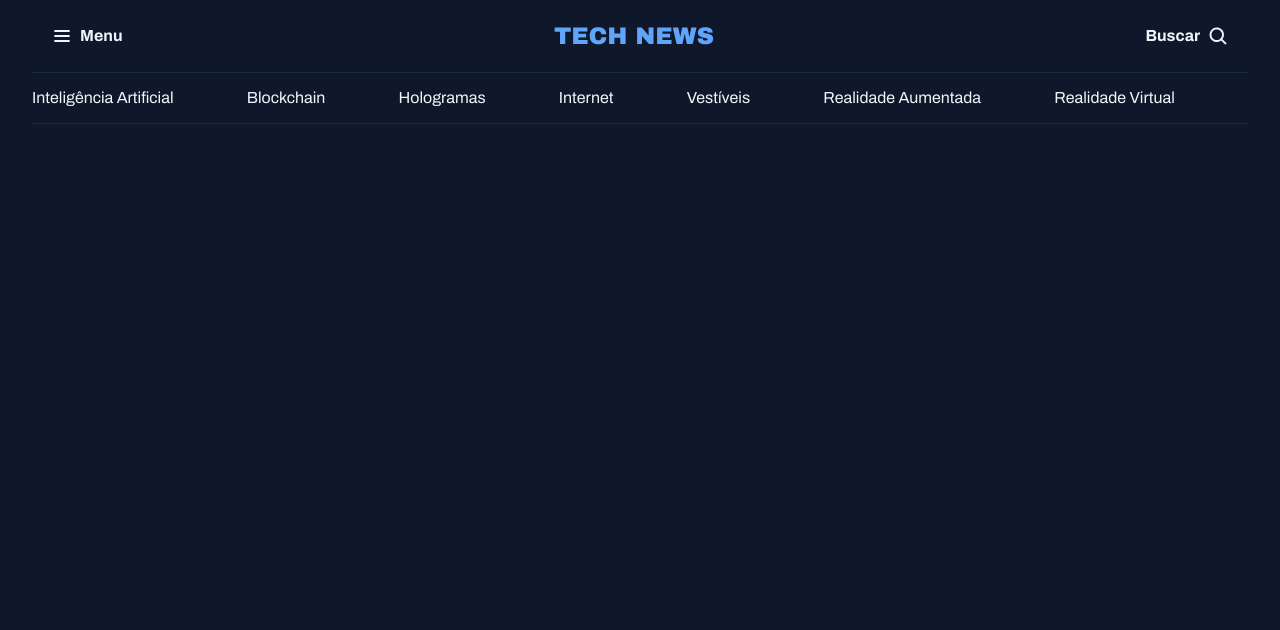
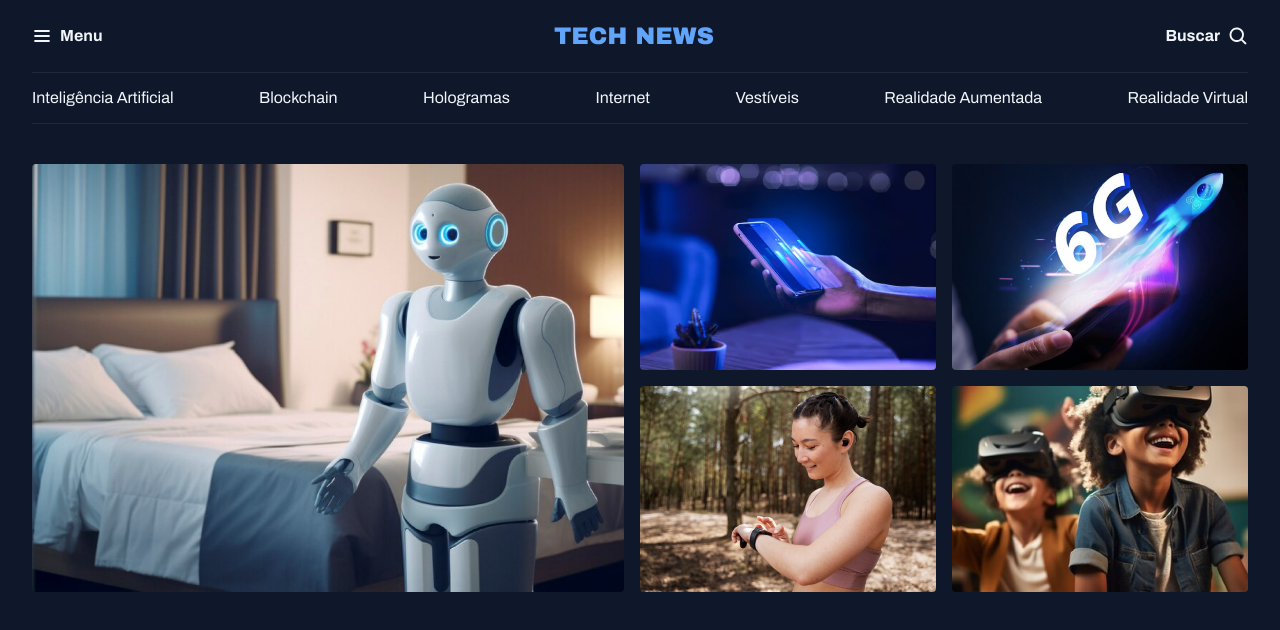
Before and after one commit to MatheusBrun/Newsportal, a plain HTML site: page index.html in a window 1280 px wide. Drawn offline with Linux system fonts and the light colour scheme.

Commit message:
Estruturando a seção destaques

```diff
--- a/index.html
+++ b/index.html
@@ -38,11 +38,23 @@
       <a href="#">Vestíveis</a>
       <a href="#">Realidade Aumentada</a>
       <a href="#">Realidade Virtual</a>
-
-
     </nav>
-
   </header>
+  <main class="grid container">
+    <section id="featured" class="grid grid-flow-col gap-16">
+      <div>
+        <img src="src/assets/images/Image 01.png" alt="">
+      </div>
+      <div>
+        <div class="grid grid-cols-2 gap-16">
+          <img src="src/assets/images/Image 02.png" alt="">
+          <img src="src/assets/images/Image 03.png" alt="">
+          <img src="src/assets/images/Image 04.png" alt="">
+          <img src="src/assets/images/Image 05.png" alt="">
+        </div>
+      </div>
+    </section>
+  </main>
 </body>
 
 </html>
--- a/src/styles/global.css
+++ b/src/styles/global.css
@@ -44,13 +44,8 @@ h3 {
   font: inherit;
 }
 
-/* Utility-first é uma classe que faz só uma coisa*/
-.grid {
-  display: grid;
-}
-
-.grid-flow-col {
-  grid-auto-flow: column;
+img {
+  max-width: 100%;
 }
 
 .container {
@@ -58,3 +53,7 @@ h3 {
   padding-inline: 32px;
   margin-inline: auto;
 }
+
+main {
+  margin-top: 40px;
+}
--- a/src/styles/header.css
+++ b/src/styles/header.css
@@ -1,5 +1,6 @@
 #primary {
-  padding: 20px;
+  padding-block: 20px;
+
 
   div {
     display: flex;
@@ -20,7 +21,9 @@
 }
 
 #secondary {
+
   padding-block: 14px;
   border: solid 1px var(--stroke-color);
   border-inline: none;
+  justify-content: space-between;
 }
--- a/src/styles/index.css
+++ b/src/styles/index.css
@@ -1,2 +1,4 @@
 @import url(global.css);
+@import url(utility.css);
 @import url(header.css);
+@import url(sections.css);
--- /dev/null
+++ b/src/styles/sections.css
@@ -0,0 +1,7 @@
+#featured {
+  img {
+    height: 100%;
+    object-fit: cover;
+    border-radius: 4px;
+  }
+}
--- /dev/null
+++ b/src/styles/utility.css
@@ -0,0 +1,16 @@
+/* Utility-first é uma classe que faz só uma coisa*/
+.grid {
+  display: grid;
+}
+
+.grid-flow-col {
+  grid-auto-flow: column;
+}
+
+.grid-cols-2 {
+  grid-template-columns: 1fr 1fr;
+}
+
+.gap-16 {
+  gap: 16px;
+}
```
